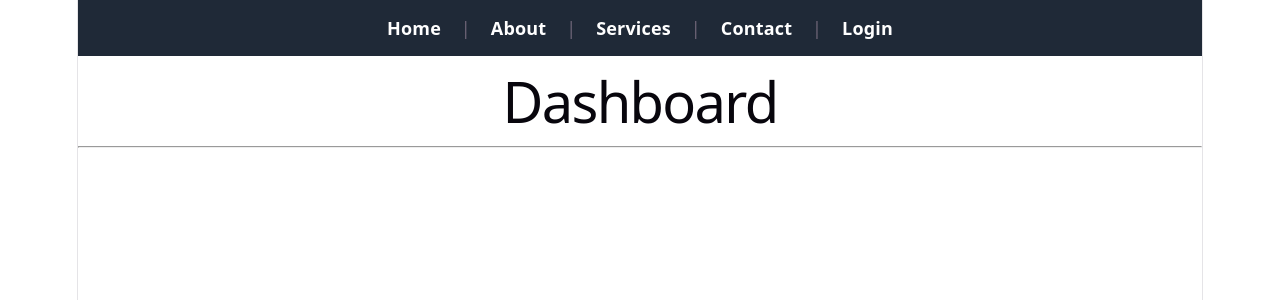
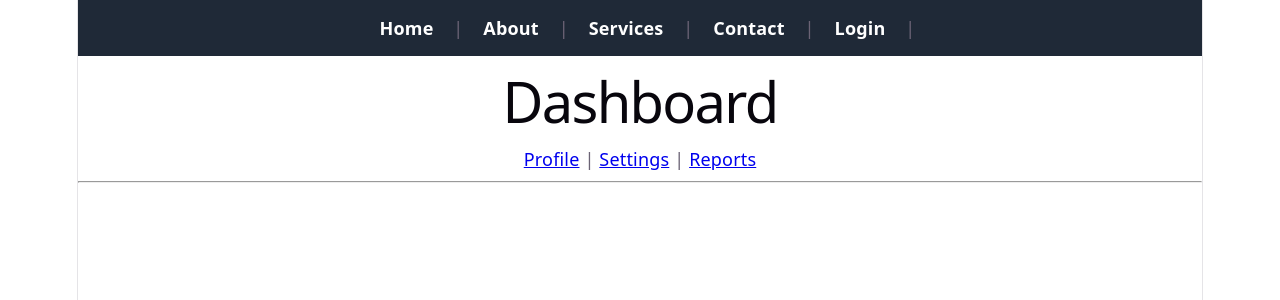
Before and after one commit to Md-Abul-Kalam-Azad-318/react-learning, a React (Vite) app: page /dashboard in a window 1280 px wide. Shown: the top 300 px of the page. Built offline with nearby package versions, Linux system fonts and the light colour scheme.

Commit message:
Topic 12 (Part 9): Nested Route implemention

```diff
--- a/src/App.jsx
+++ b/src/App.jsx
@@ -15,10 +15,12 @@ import Profile from './pages/Profile';
 import Settings from './pages/Settings';
 import Reports from './pages/Reports';
 
+
 const App = () => {
   return (
     <div>
         <Navbar />
+
         <Routes>
         <Route path = "/" element = {<Home />} />
         <Route path = "/about" element = {<About />} />
--- /dev/null
+++ b/src/components/DashboardNav.jsx
@@ -0,0 +1,14 @@
+import React from 'react'
+import { NavLink } from 'react-router-dom';
+
+function DashboardNav() {
+  return (
+    <nav>
+       <NavLink to = "/dashboard/profile" className={({isActive}) => isActive? "active": ""}>Profile</NavLink> { " | " }
+       <NavLink to = "/dashboard/settings" className={({isActive}) => isActive? "active": ""}>Settings</NavLink> {" | "}
+       <NavLink to = "/dashboard/reports" className={({isActive}) => isActive? "active": ""}>Reports</NavLink>
+    </nav>
+  );
+}
+
+export default DashboardNav;
--- a/src/components/Navbar.jsx
+++ b/src/components/Navbar.jsx
@@ -48,7 +48,9 @@ function Navbar() {
         }
        >
         Login
-       </NavLink>
+       </NavLink> {" | "}
+
+
 
     </nav>
   );
--- a/src/pages/Dashboard.jsx
+++ b/src/pages/Dashboard.jsx
@@ -1,10 +1,12 @@
 import React from 'react'
 import { Outlet } from 'react-router-dom';
+import DashboardNav from '../components/DashboardNav';
 
 function Dashboard() {
   return (
     <div>
        <h1>Dashboard</h1>
+       <DashboardNav />
 
        <hr />
 
```
